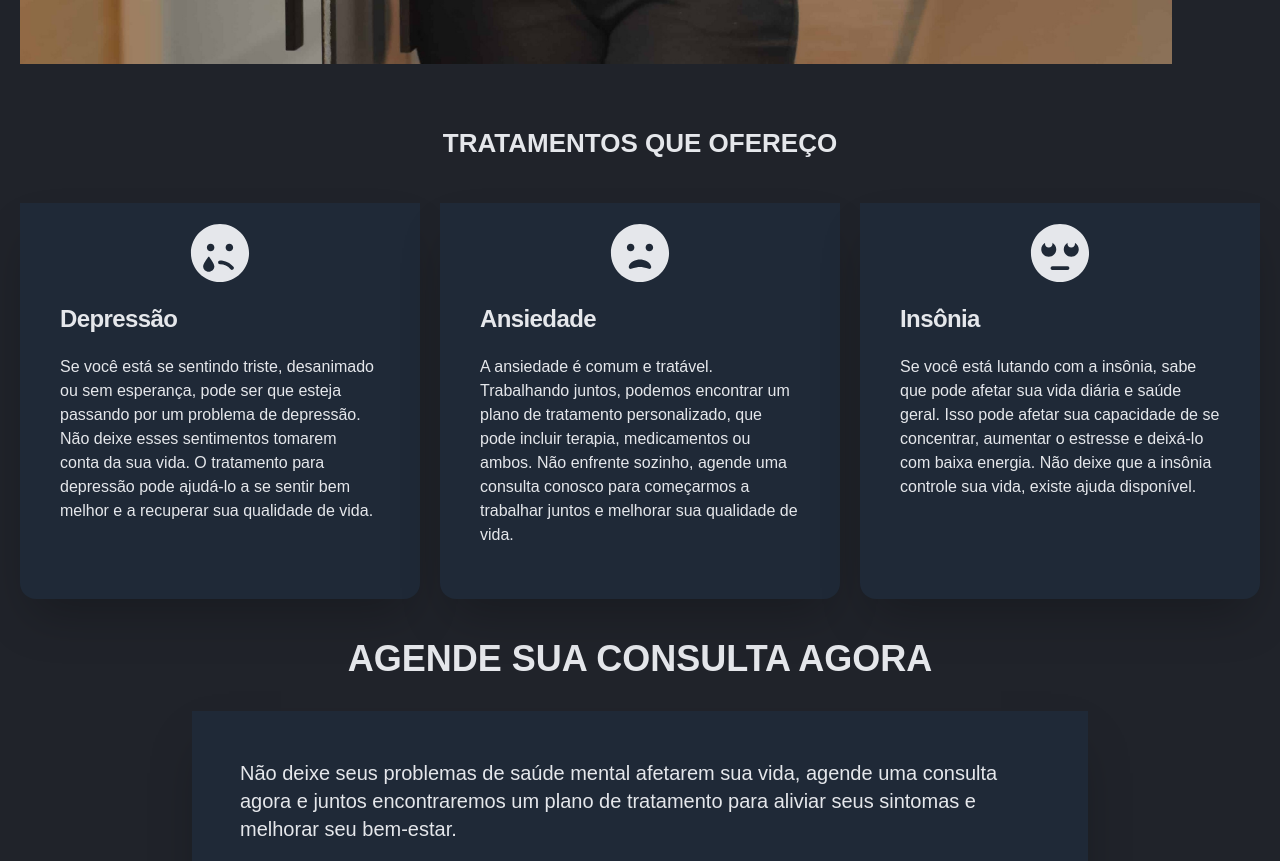
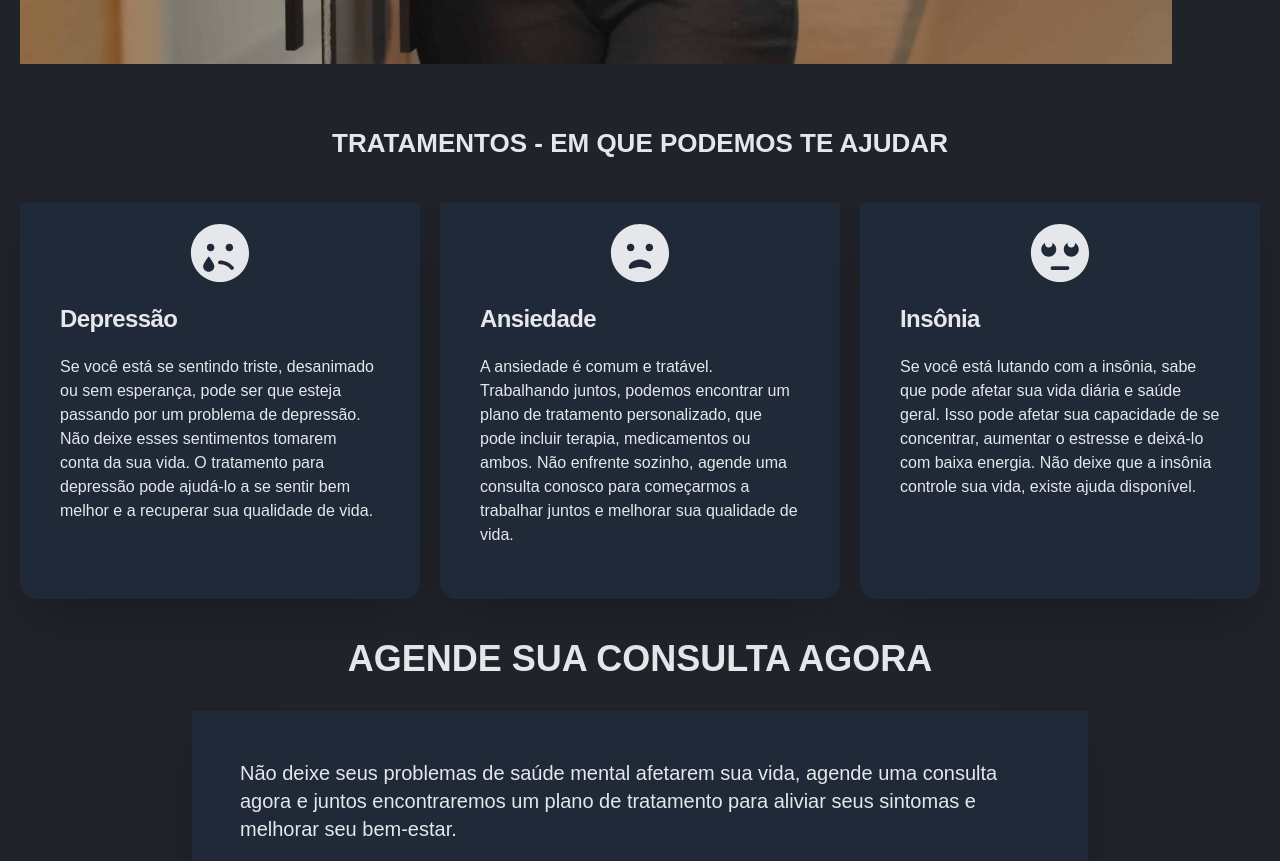
Before and after one commit to brunoprestesap/page-dra-camila, a React (Create React App) app: page / in a window 1280 px wide. Shown: the part 960-1821 px from the top of the page. Built offline with nearby package versions, Linux system fonts and the light colour scheme; a web font is replaced by a local one.

Commit message:
alteração titulo tratamento

```diff
--- a/src/components/Treatment.js
+++ b/src/components/Treatment.js
@@ -33,7 +33,7 @@ function Treatment() {
     <div id="tratamentos" className="pl-5 pr-5">
       <div className="p-5 pt-10">
         <div className="text-[26px] font-bold text-center uppercase">
-          Tratamentos que ofereço
+          Tratamentos - Em que podemos te ajudar
         </div>
       </div>
       <div className="grid grid-cols-1 md:grid-cols-3 xl:grid-cols-3 2xl:grid-cols-3 gap-5 pt-5">
```
